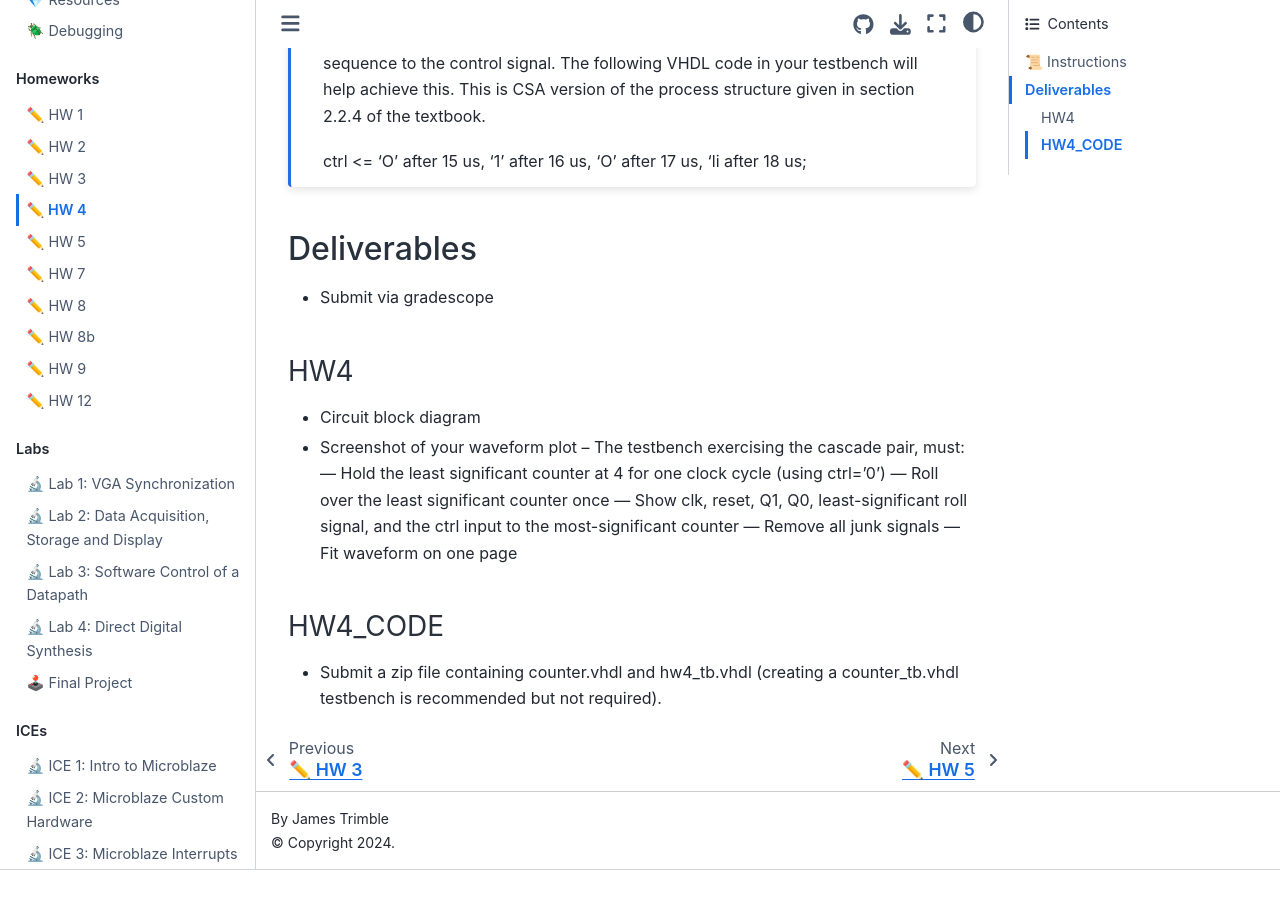
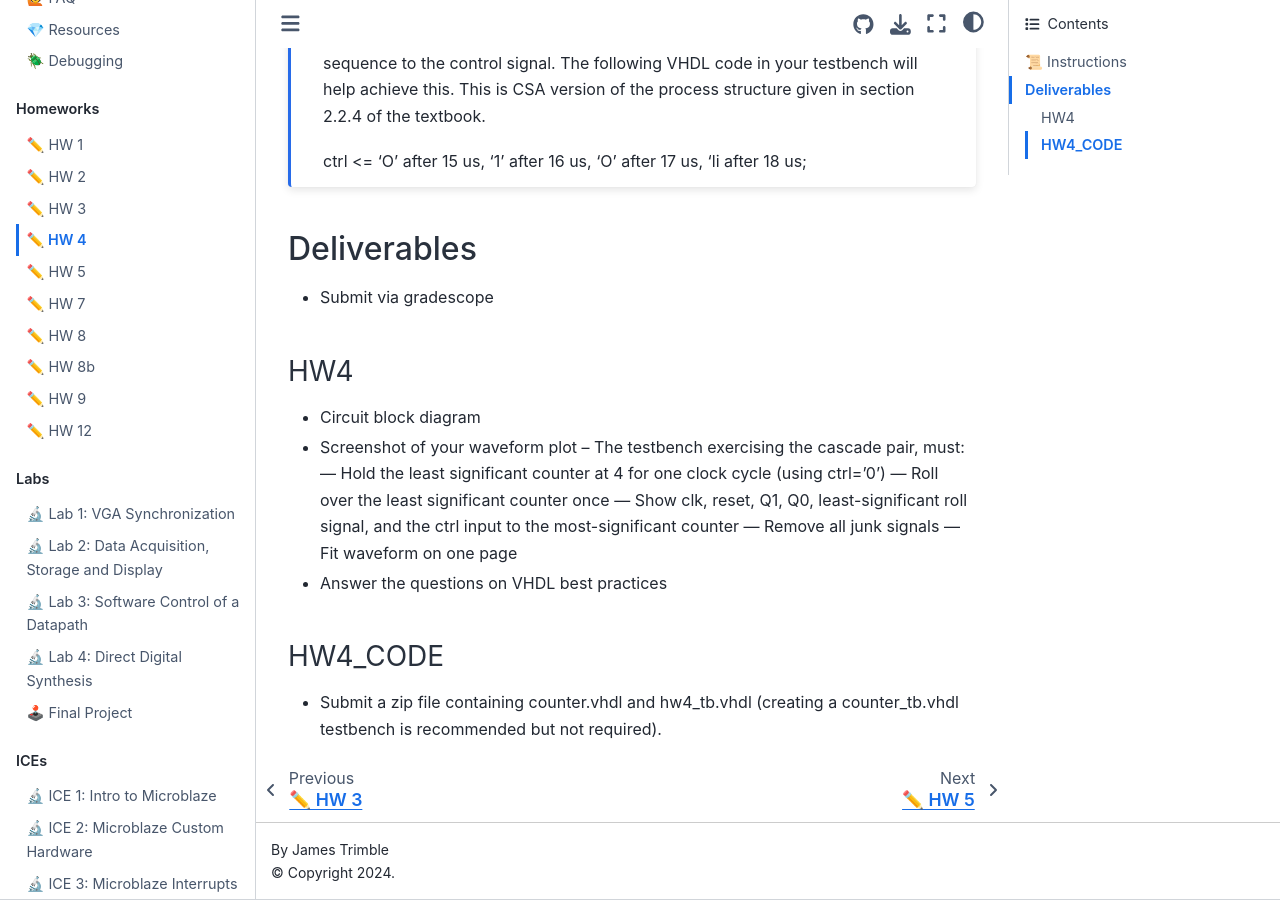
Before and after one commit to USAFA-ECE/ece383, a Jupyter Book: the page built from book/Assignments/homework4.md, in a window 1280 px wide and 900 px high, scrolled down 1103 px. Built offline with Jupyter Book 1.0.4 settings and Sphinx 7.4.7 and the Sphinx Book theme 1.1.4, drawn with Linux system fonts in a browser that asks for light colours; pages that are not in the unit, such as notebooks, are missing from menus; before the commit the page ends 1973 px from its top, so only the background shows below that.

Commit message:
Update homework4.md

```diff
--- a/book/Assignments/homework4.md
+++ b/book/Assignments/homework4.md
@@ -55,6 +55,7 @@
   --- Show clk, reset, Q1, Q0, least-significant roll signal, and the ctrl input to the most-significant counter
   --- Remove all junk signals
   --- Fit waveform on one page
+- Answer the questions on VHDL best practices
 
 ### HW4_CODE
 - Submit a zip file containing counter.vhdl and hw4_tb.vhdl (creating a counter_tb.vhdl testbench is recommended but not required).
```
